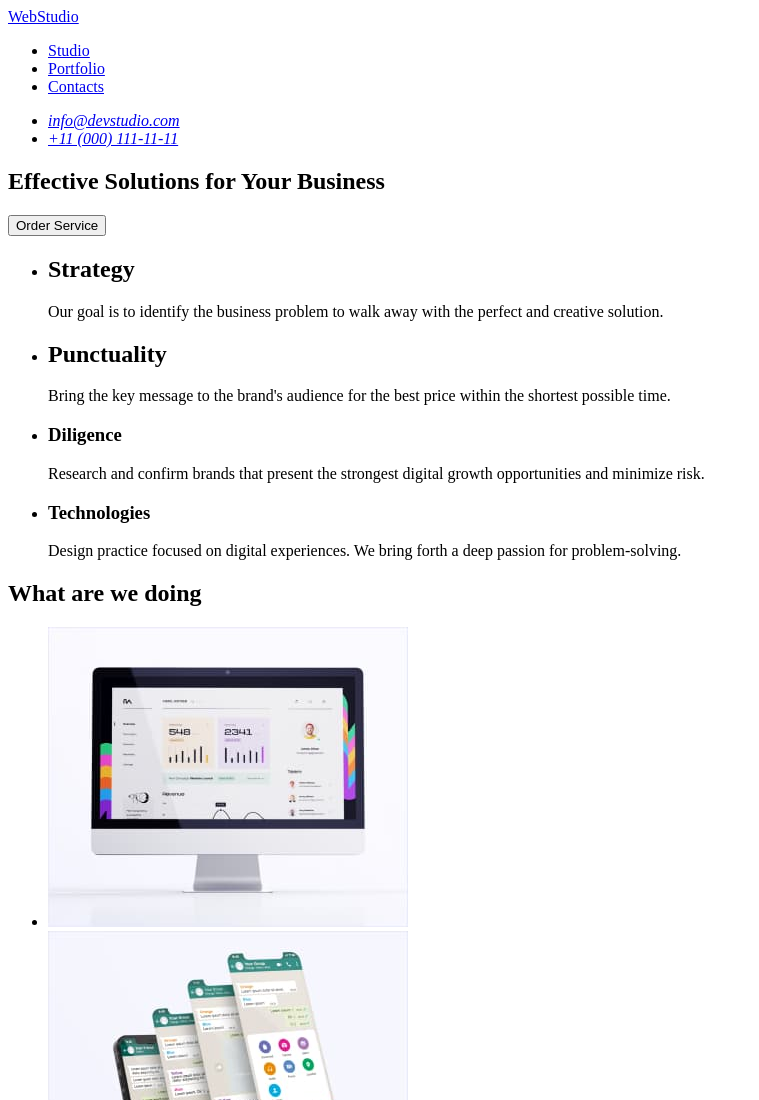
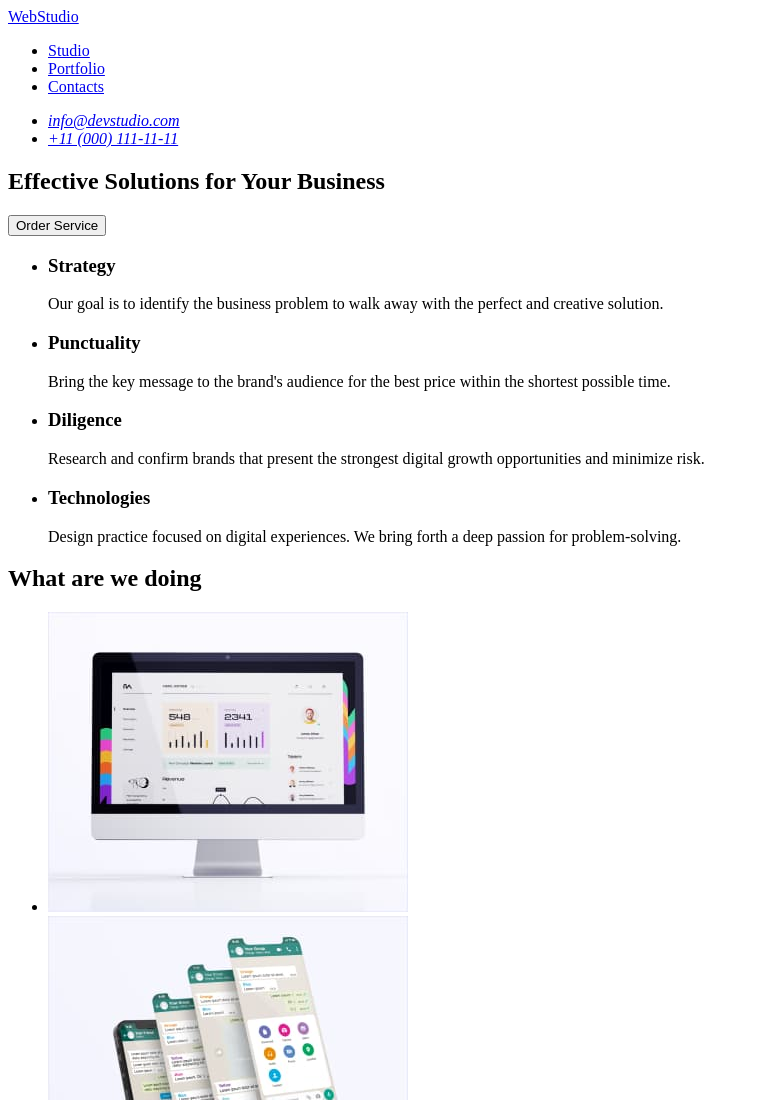
Before and after one commit to CepreuOnaceH/goit-markup-hw-01, a plain HTML site: page index.html in a window 1280 px wide. Shown: the top 1100 px of the page, without its empty margins (0-759 px from the left). Drawn offline with Linux system fonts and the light colour scheme.

Commit message:
Update index.html

```diff
--- a/index.html
+++ b/index.html
@@ -34,14 +34,15 @@
       <section id="Aboutus">
         <ul>
           <li>
-            <h2>Strategy</h2>
+            <h2 hidden>About us</h2>
+            <h3>Strategy</h3>
             <p>
               Our goal is to identify the business problem to walk away with the
               perfect and creative solution.
             </p>
           </li>
           <li>
-            <h2>Punctuality</h2>
+            <h3>Punctuality</h3>
             <p>
               Bring the key message to the brand's audience for the best price
               within the shortest possible time.
```
